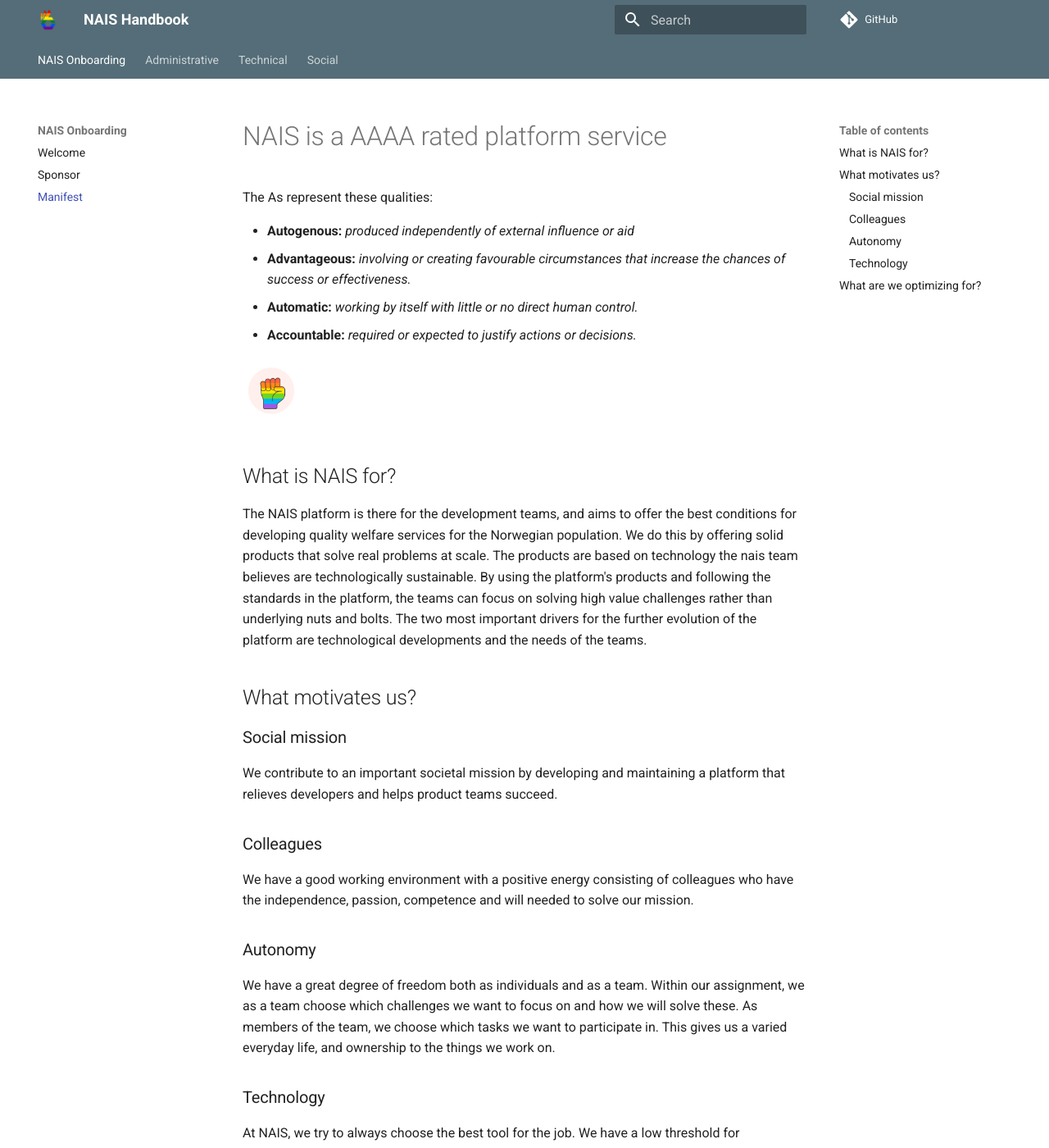
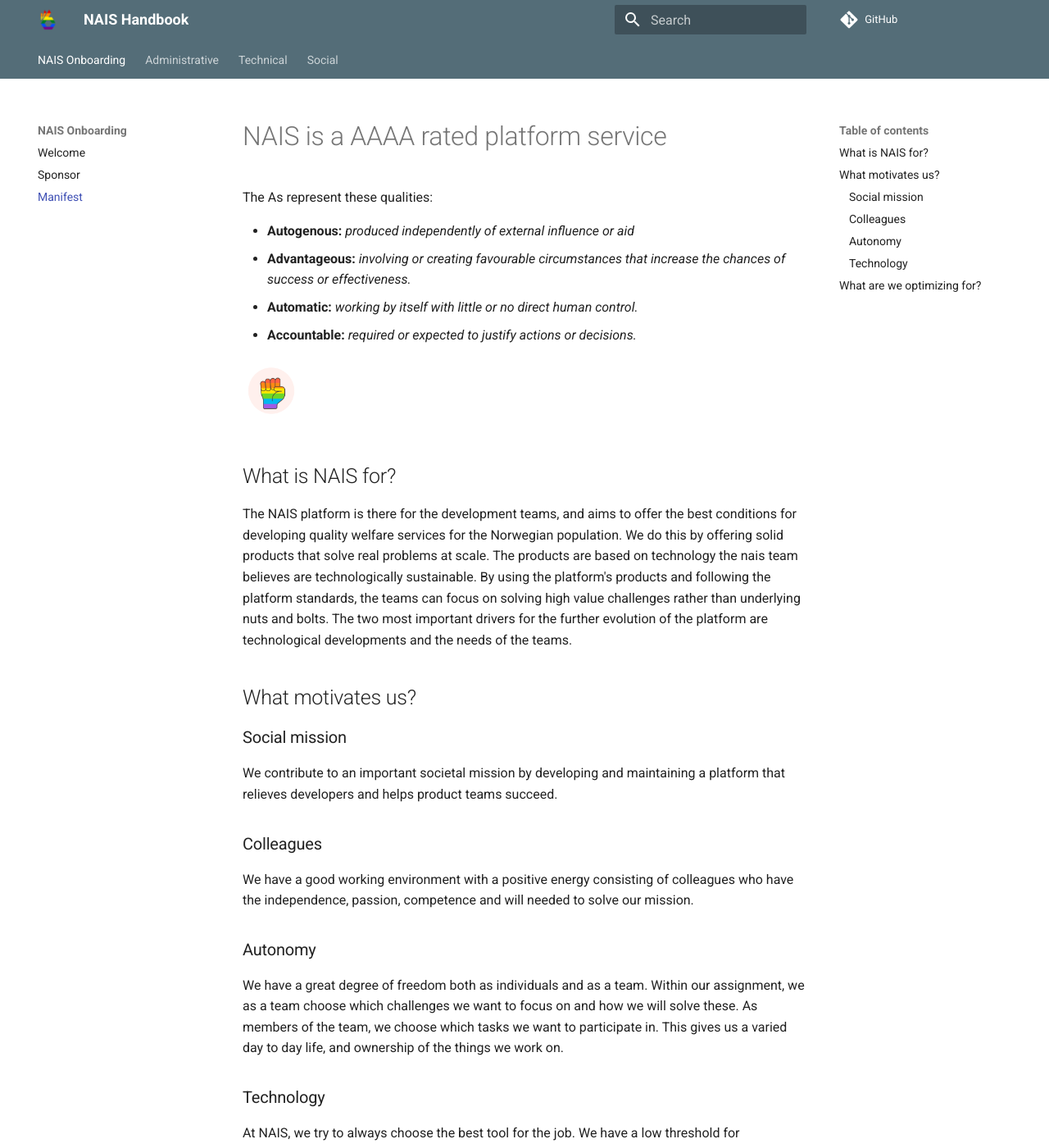
Before and after one commit to nais/handbook, an MkDocs documentation site: the page built from docs/welcome/nais-manifest-eng.md, in a window 1280 px wide and 1400 px high. Shown: the whole window at 82% size. Built offline with MkDocs 1.6.1 and Material for MkDocs 9.7.7, drawn with Linux system fonts in a browser that asks for light colours; comment, search, counter and statistics services are not loaded.

Commit message:
Language betterment - manifest

```diff
--- a/docs/welcome/nais-manifest-eng.md
+++ b/docs/welcome/nais-manifest-eng.md
@@ -16,7 +16,7 @@
 The NAIS platform is there for the development teams, and aims to offer the best conditions for developing quality welfare services for the Norwegian population.
 We do this by offering solid products that solve real problems at scale.
 The products are based on technology the nais team believes are technologically sustainable.
-By using the platform's products and following the standards in the platform, the teams can focus on solving high value challenges rather than underlying nuts and bolts.
+By using the platform's products and following the platform standards, the teams can focus on solving high value challenges rather than underlying nuts and bolts.
 The two most important drivers for the further evolution of the platform are technological developments and the needs of the teams.
 
 ## What motivates us?
@@ -33,7 +33,7 @@
 We have a great degree of freedom both as individuals and as a team.
 Within our assignment, we as a team choose which challenges we want to focus on and how we will solve these.
 As members of the team, we choose which tasks we want to participate in.
-This gives us a varied everyday life, and ownership to the things we work on.
+This gives us a varied day to day life, and ownership of the things we work on.
 
 ### Technology
 At NAIS, we try to always choose the best tool for the job.
```
